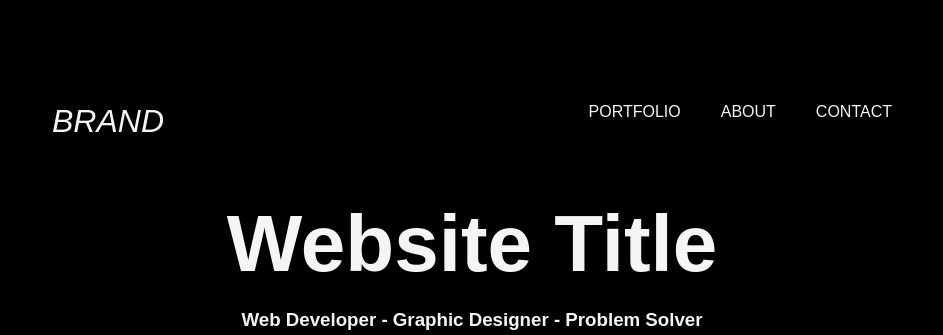
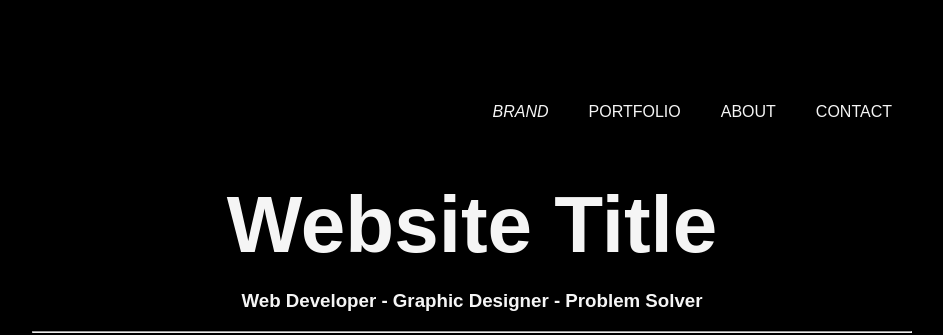
Before and after one commit to spenceriggs/test-site, a plain HTML site: page index.html in a window 1280 px wide. Shown: the top 335 px of the page, without its empty margins (168-1111 px from the left). Drawn offline with Linux system fonts and the light colour scheme.

Commit message:
Update index.html

```diff
--- a/index.html
+++ b/index.html
@@ -4,13 +4,13 @@
     <meta charset="UTF-8" />
     <meta name="viewport" content="width=device-width, initial-scale=1.0" />
     <meta http-equiv="X-UA-Compatible" content="ie=edge" />
+    <link rel="icon" type="image/x-icon" href="favicon.ico" />
     <title>My Website</title>
     <link rel="stylesheet" href="style.css" />
   </head>
   <body>
     <nav class="container">
-      <a href="index.html" class="nav-brand"><em>BRAND</em></a>
-      <span class="nav-spacer"></span>
+      <a class="disappear" href="index.html"><em>BRAND</em></a>
       <a href="portfolio.html">PORTFOLIO</a>
       <a href="#about">ABOUT</a>
       <a href="#contact">CONTACT</a>
```
